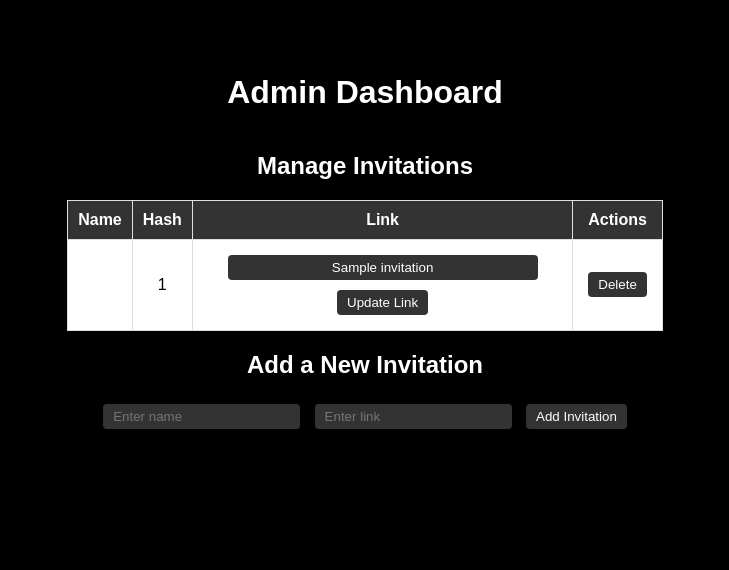
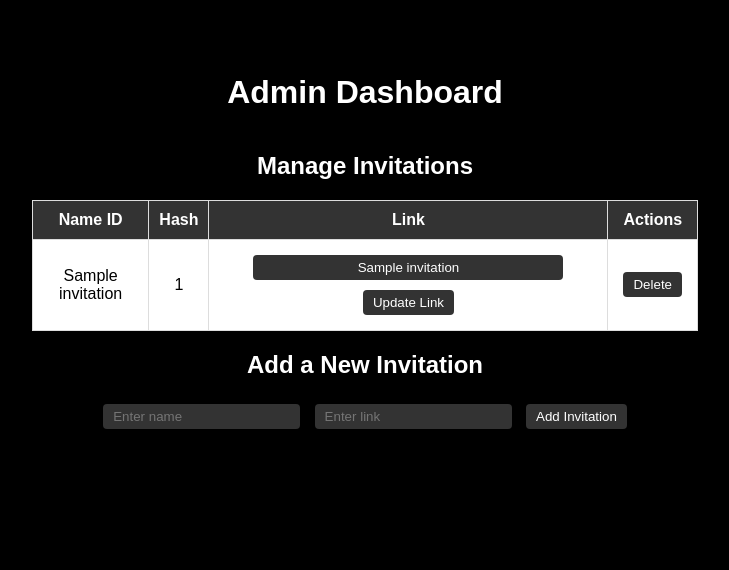
Before and after one commit to ibphantom/UniqueInvite, a Flask app: template app/templates/admin_dashboard.html in a window 1280 px wide. Shown: the part 177-747 px from the top of the page, without its empty margins (275-1004 px from the left). Run offline with Flask 3, Linux system fonts and the light colour scheme; the template is opened without the code that fills it: most values are stand-ins (such as "Sample title", 1, 10 or a date in 2020).

Commit message:
Update admin_dashboard.html

```diff
--- a/app/templates/admin_dashboard.html
+++ b/app/templates/admin_dashboard.html
@@ -102,14 +102,14 @@
 
         <table>
             <tr>
-                <th>Name</th> <!-- Name column (currently empty) -->
+                <th>Name ID</th> <!-- Name ID column for ID from invitations table -->
                 <th>Hash</th> <!-- Hash column for name_hash -->
                 <th>Link</th> <!-- Link column -->
                 <th>Actions</th>
             </tr>
             {% for invitation in invitations %}
             <tr>
-                <td></td> <!-- Name column (empty for now) -->
+                <td>{{ invitation[2] }}</td> <!-- Name ID (id) column -->
                 <td>{{ invitation[0] }}</td> <!-- Hash (name_hash) column -->
                 <td>
                     <form method="POST" action="/edit_invitation">
```
